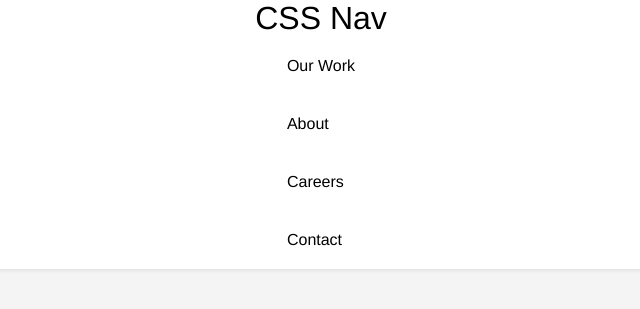
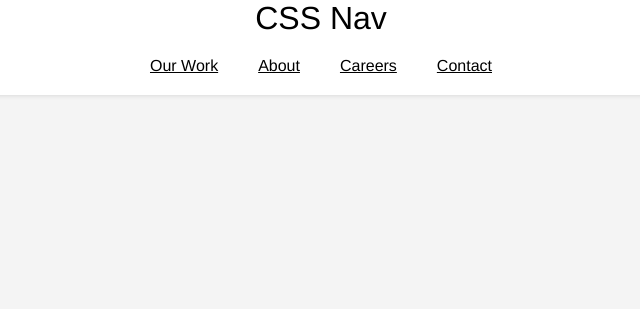
Before and after one commit to mhoumann87/nybo_dk, a PHP site: page / in a window 1280 px wide. Shown: the top 309 px of the page, without its empty margins (319-959 px from the left). Run offline with PHP 8.4, Linux system fonts and the light colour scheme.

```diff
--- a/menubar_mobilefirst/index.html
+++ b/menubar_mobilefirst/index.html
@@ -1,5 +1,5 @@
 <!DOCTYPE html>
-<html lang="en">
+<html lang="en" xmlns="http://www.w3.org/1999/html" xmlns="http://www.w3.org/1999/html">
 
 <head>
   <meta charset="UTF-8">
@@ -19,20 +19,20 @@
     <label class="menu-icon" for="menu-btn">
       <span class="navicon"></span>
     </label>
-    <ul class="menu">
-      <li>
+
+      <div class="menu-item">
         <a href="#work">Our Work</a>
-      </li>
-      <li>
+      </div>
+      <div class="menu-item">
         <a href="#about">About</a>
-      </li>
-      <li>
+      </div>
+      <div class="menu-item">
         <a href="#careers">Careers</a>
-      </li>
-      <li>
+      </div>
+      <div class="menu-item">
         <a href="#contact">Contact</a>
-      </li>
-    </ul>
+      </div>
+
   </nav>
 </header>
 
--- a/menubar_mobilefirst/style.css
+++ b/menubar_mobilefirst/style.css
@@ -1,3 +1,7 @@
+* {
+  box-sizing: border-box;
+}
+
 body {
   margin: 0;
   font-family: Helvetica, sans-serif;
@@ -18,7 +22,6 @@ a {
   background-color: #fff;
   box-shadow: 1px 1px 4px 0 rgba(0,0,0,.1);
   position: fixed;
-  width: 100%;
   z-index: 3;
 }
 
@@ -26,31 +29,19 @@ a {
   width: 50%;
 }
 
-.nav {
+nav {
   display: flex;
   width: 50%;
   flex-direction: column;
   align-items: flex-end;
 }
 
-.nav ul {
-  margin: 0;
-  padding: 0;
-  list-style: none;
-  overflow: hidden;
-  background-color: #fff;
+
+.menu-item {
+  padding: 20px 20px;
+
 }
 
-.header li a {
-  display: block;
-  padding: 20px 20px;
-  text-decoration: none;
-}
-
-.header li a:hover,
-.header .menu-btn:hover {
-  background-color: #f4f4f4;
-}
 
 .header .logo {
   font-size: 2em;
@@ -141,21 +132,19 @@ a {
   }
 
   .logobox {
-
+  width:100%;
     text-align: center;
   }
 
   .nav {
-    width: 15%;
+    width: 100%;
     flex-direction: row;
     justify-content: center;
     align-items: center;
     flex-wrap: nowrap;
   }
 
-  .nav li a {
-    padding: 20px 30px;
-  }
+
   .nav .menu {
     max-height: none;
   }
```
Also changed, not shown: production/public/index.php (+6 -6 lines).
